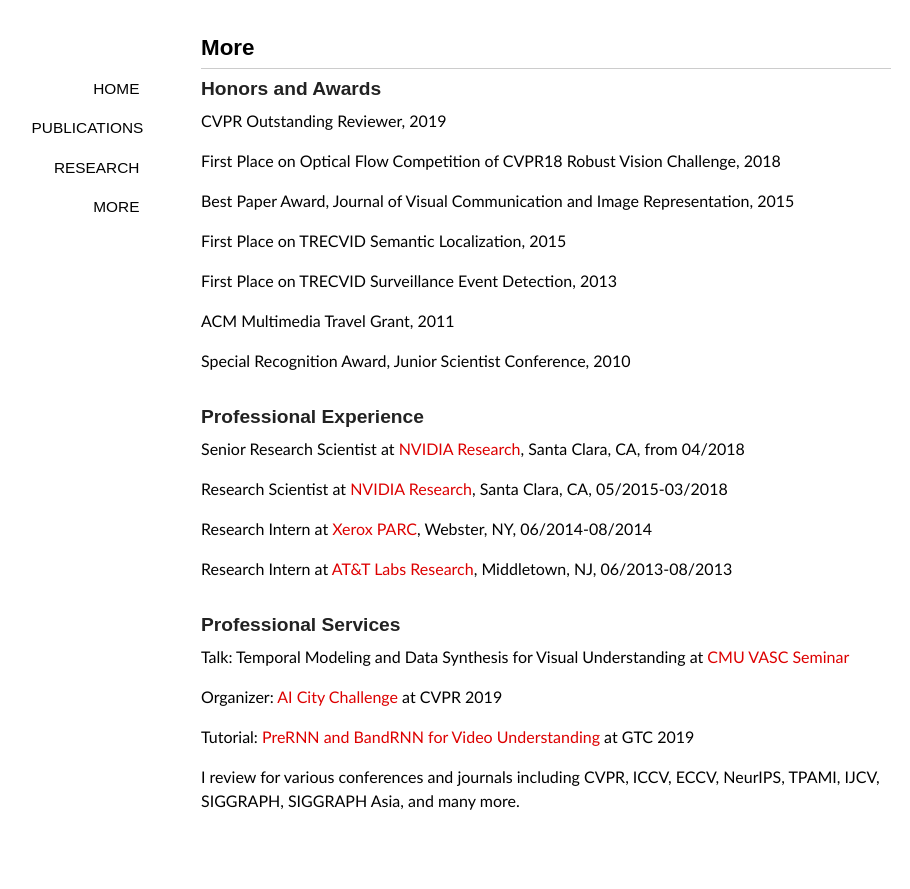
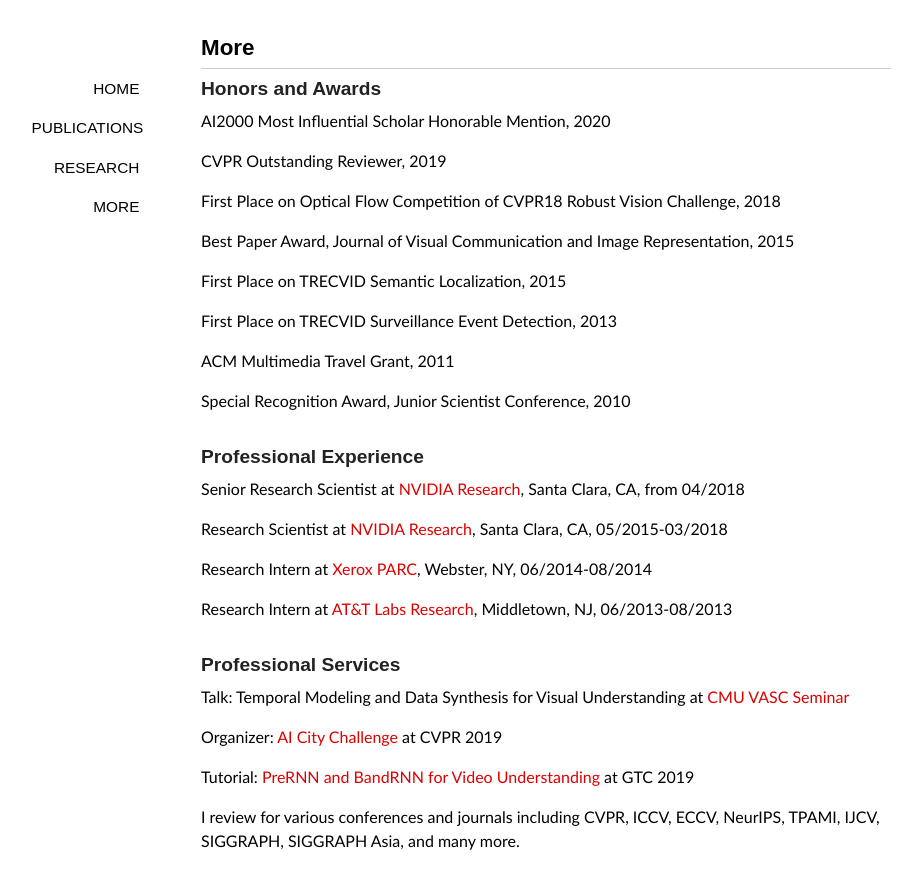
Before and after one commit to xiaodongyang/xiaodongyang.github.io, a Jekyll site: the page built from more/index.md, in a window 1280 px wide. Shown: the top 889 px of the page, without its empty margins (94-1004 px from the left). Built offline with Jekyll 4.4.1, drawn with Linux system fonts in a browser that asks for light colours; some web fonts are replaced.

Commit message:
Update index.md

```diff
--- a/more/index.md
+++ b/more/index.md
@@ -5,6 +5,8 @@ comments: no
 ---
 
 ### Honors and Awards
+
+AI2000 Most Influential Scholar Honorable Mention, 2020
 
 CVPR Outstanding Reviewer, 2019
 
```
